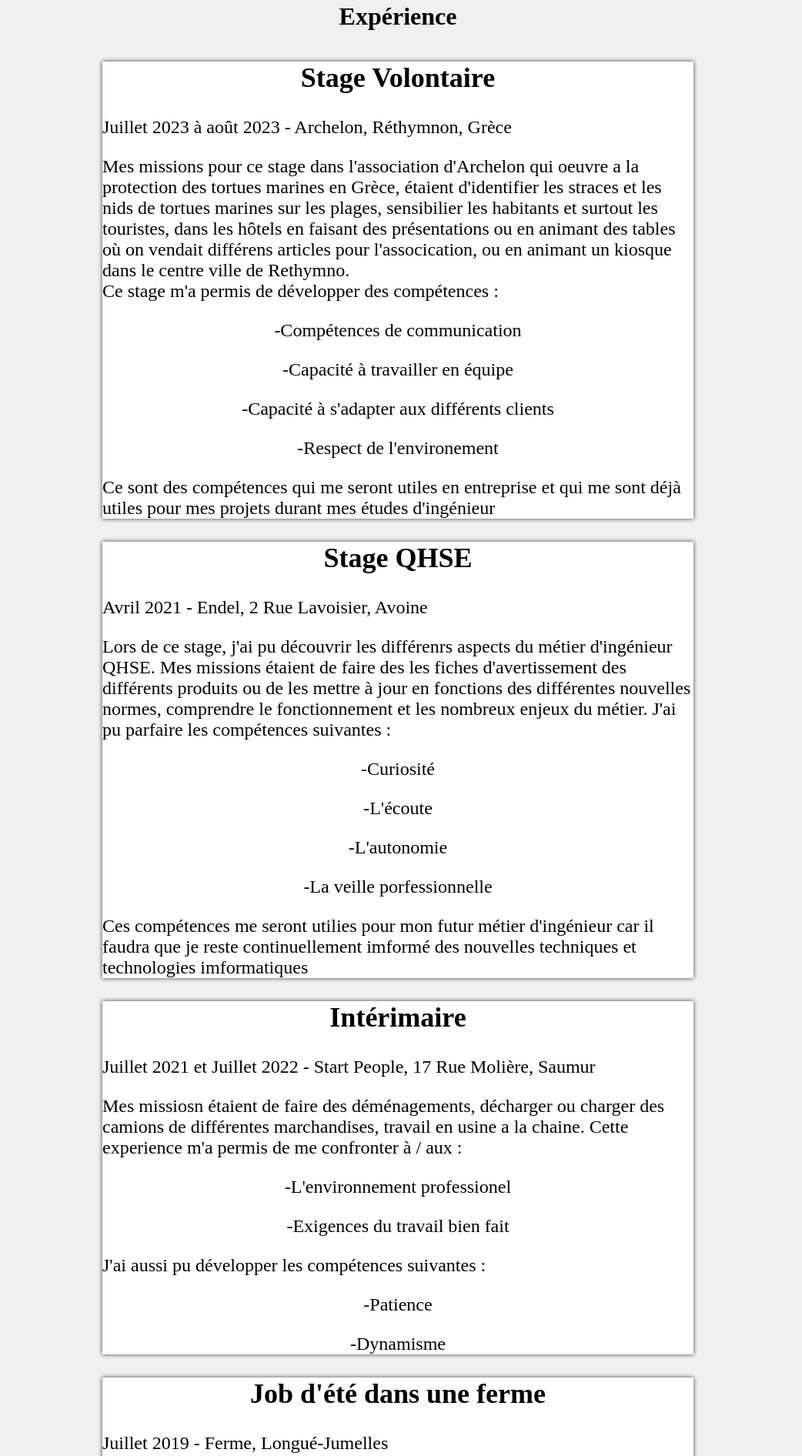
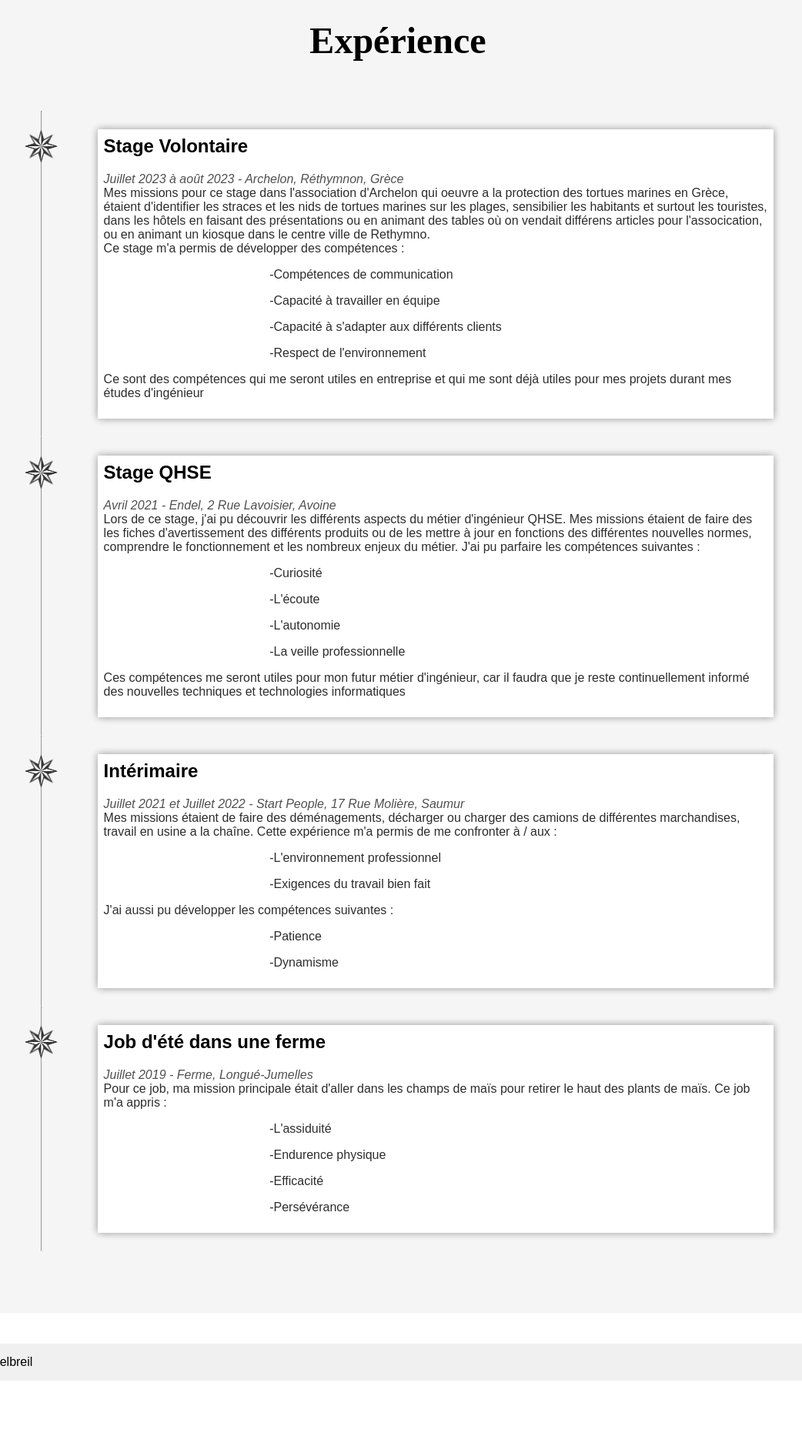
Before and after one commit to Alexquis28/Portfolio, a plain HTML site: page experiences.html in a window 1280 px wide. Shown: the part 106-1998 px from the top of the page at 77% size, without its empty margins (123-1165 px from the left). After the commit the page ends 1900 px from the top, so only its background shows below. Drawn offline with Linux system fonts and the light colour scheme.

Commit message:
maj page expériences

```diff
--- a/StyleSiteWebCV.css
+++ b/StyleSiteWebCV.css
@@ -3,6 +3,7 @@ body {
     padding: 0;
     margin: 0;
 }
+/*----------------------------------Image de fond de ma présentation du site----------------------------------*/
 .container {
     width: 100%;
     background-image: url(Images/ImageFond4.jpg);
@@ -15,6 +16,7 @@ body {
 }
 .bannertext {
     margin-left: 12vw;
+    margin-bottom: 32vh; /*pour ajouster la taille de mon image d'accueil*/
     font-size: 2em;
     color: white;
 }
@@ -25,8 +27,8 @@ body {
     margin-top: 1vh;
 }
 .gifFlecheAccueil {
-    margin-left: 50%;
-    margin-top: 32vh; /*pour ajouster la taille de mon image d'accueil*/
+    margin: auto;
+    display: flex;
 }
 .bouton {
     background-color: transparent;
@@ -37,18 +39,17 @@ body {
     font-size: 0.6em;
     margin-right: 0.8vw;
     text-decoration: none;
-    transition: border-width 50ms;
+    transition: border-color 200ms;
 }
 .bouton:hover {
-    border-width: 0 0 2px 0;
+    border-top-color: transparent;
+    border-left-color: transparent;
+    border-right-color: transparent;
 }
 a:visited {
     color: transparent;
 }
-
-
-
-
+/*----------------------------------Barre de navigation----------------------------------*/
 .barreMenuAccueil {
     position: fixed;
     top: -8vh;
@@ -71,6 +72,7 @@ a:visited {
     justify-content: space-between;
     align-items: center;
     box-shadow: 0 2px 4px rgba(0, 0, 0, 0.2);
+    z-index: 2;
 }
 .nomPrenomStatut {
     margin-left: 5vw;
@@ -97,11 +99,8 @@ li a {
     text-decoration: none;
     font-size: 1.2em;
 }
-
-
-
-
-.presentation {
+/*----------------------------------Présentation première page----------------------------------*/
+#presentation {
     padding-top: 50px;
     padding-bottom: 50px;
     width: 48%;
@@ -109,86 +108,106 @@ li a {
     margin-left: auto;
     margin-right: auto;
 }
-.presentation h1 {
-    font-size: 2.5em;
+#presentation h1 {
+    font-size: 2.6em;
+    margin-bottom: 0;
+    margin-bottom: 0.5vw;
+}
+#presentation h2 {
+    margin-top: 0;
+    font-size: 1.4em;
+    color: rgb(27, 200, 255);
+    font-family: Calibri;
+}
+#presentation hr {
+    border: 1px solid  rgb(150, 150, 150);
+    margin: 5vh auto 10vh auto;
+    width: 40%;
+}
+#presentation p {
+    font-size: 1.3em;
+    font-family: Arial;
+    color: rgb(80, 80, 80);
+}
+/*----------------------------------Expériences----------------------------------*/
+.main {
+    padding: 10vh 10vw;
+    background-color: rgb(245, 245, 245);
+}
+.titreExp {
+    text-align: center;
+    font-size: 1.5em;
+    margin-top: 4vw;
+    margin-bottom: 8vh
+}
+.experiences {
+    margin: 0;
+    padding: 0;
+}
+.experience {
+    margin: 0;
+    width: 100%;
+    display: flex;
+}
+article {
+    width: 90%;
+    padding: 3vh; /*Ajuster ici l'espace entre chaque expérience (attention à vérifier l'aligmement des étoiles)*/
+}
+.ligneLogo {
+    display: flex;
+    width: 10%;
+    justify-content: center;
+}
+.imageLogoExperiences {
+    position: absolute;
+    margin-top: 2.4vh; /*Ajuster ici la hauteur de l'étoile pour chaque expérience*/
+    width: 3.5em;
+    height: auto;
+}
+hr {
+    margin-top: 0;
     margin-bottom: 0;
 }
-.presentation h2 {
+.descriptionExp{
+    padding: 1vh;
+    background-color: white;
+    box-shadow: 1px 1px 10px rgba(0, 0, 0, 0.1),
+                -1px -1px 10px rgba(0, 0, 0, 0.1),
+                1px -1px 10px rgba(0, 0, 0, 0.1),
+                -1px 1px 10px rgba(0, 0, 0, 0.1);
+
+}
+.date {
+    margin-bottom: 0;
+}
+.sansPadTop {
+    margin-top: 0
+    ;
+}
+.descriptionExp h2 {
     margin-top: 0;
-    margin-bottom: 5vh;
-    font-size: 1.5em;
-    color: rgb(27, 200, 255);
-    font-family: "Calibri";
 }
-.presentation p {
-    font-size: 1.3em;
+.descriptionExp p {
+    color: rgb(45, 45, 45);
+}
+.descriptionExp i {
+    color: rgb(80, 80, 80);
+}
+.descriptionExp h2, p {
+    font-family: Arial;
+}
+.l {
+    margin-left: 25%;
 }
 
 
 
 
-.mainExperiences {
-    padding: 10vh 20vw 0 20vw;
-    background-color: rgb(240, 240, 240);
-}
-.experiences {
-    padding-top: 1vh;
-    padding-bottom: 1vh;
-}
-.experiences h1 {
-    text-align: center;
-    margin-bottom: 5vh;
-}
-.experience1 {
-    font-size: 1.5em;
-    background-color: white;
-    box-shadow: 2px 2px 4px rgba(0, 0, 0, 0.2),
-                -2px -2px 4px rgba(0, 0, 0, 0.2),
-                2px -2px 4px rgba(0, 0, 0, 0.2),
-                -2px 2px 4px rgba(0, 0, 0, 0.2);
-}
-.experience1 h2{
-    text-align: center;
-}
-.experience2 {
-    font-size: 1.5em;
-    background-color: white;
-    box-shadow: 2px 2px 4px rgba(0, 0, 0, 0.2),
-                -2px -2px 4px rgba(0, 0, 0, 0.2),
-                2px -2px 4px rgba(0, 0, 0, 0.2),
-                -2px 2px 4px rgba(0, 0, 0, 0.2);
-}
-.experience2 h2{
-    text-align: center;
-}
-.experience3 {
-    font-size: 1.5em;
-    background-color: white;
-    box-shadow: 2px 2px 4px rgba(0, 0, 0, 0.2),
-                -2px -2px 4px rgba(0, 0, 0, 0.2),
-                2px -2px 4px rgba(0, 0, 0, 0.2),
-                -2px 2px 4px rgba(0, 0, 0, 0.2);
-}
-.experience3 h2{
-    text-align: center;
-}
-.experience4 {
-    font-size: 1.5em;
-    background-color: white;
-    box-shadow: 2px 2px 4px rgba(0, 0, 0, 0.2),
-                -2px -2px 4px rgba(0, 0, 0, 0.2),
-                2px -2px 4px rgba(0, 0, 0, 0.2),
-                -2px 2px 4px rgba(0, 0, 0, 0.2);
-}
-.experience4 h2{
-    text-align: center;
-}
-.l {
-    text-align: center;
-}
 
 
 
+
+/*----------------------------------Compétences----------------------------------*/
 .mainCompetences {
     padding: 10vh 20vw 0 20vw;
     background-color: rgb(240, 240, 240);
@@ -209,11 +228,7 @@ li a {
                 2px -2px 4px rgba(0, 0, 0, 0.2),
                 -2px 2px 4px rgba(0, 0, 0, 0.2);
 }
-
-
-
-
-
+/*----------------------------------Formation----------------------------------*/
 .mainFormation {
     padding: 10vh 20vw 0 20vw;
     background-color: rgb(240, 240, 240);
@@ -278,20 +293,16 @@ li a {
 .formation4 p {
     padding-bottom: 1.25vh;
 }
-
-
+/*----------------------------------CV----------------------------------*/
 .CV {
     padding-top: 15vh;
     text-align: center;
 }
-
 .imgCV {
     width: 1200px;
     height: auto;
 }
-
-
-
+/*----------------------------------Footer----------------------------------*/
 .footer {
     margin-top: 5vh;
     background-color: rgb(240, 240, 240);
@@ -308,3 +319,142 @@ li a {
 .footer p {
     margin: 0 0 0 5vw;
 }
+
+
+
+
+
+
+
+
+
+
+
+
+
+
+
+
+
+
+
+
+
+/*---------------------------test--------------------------*/
+
+
+
+
+
+
+/*.principale {
+    padding: 10vh 10vw 0 10vw;
+    background-color: rgb(245, 245, 245);
+}
+.listeexperiences {
+    border: 1px solid red;
+}
+.listeexp {
+    border: 1px solid blue;
+    padding: 0;
+    margin: 0;
+    height: 70vh;
+
+}
+.exp {
+    margin: 0;
+    border: 1px solid black;
+    height: 20vh;
+    display: flex;
+}
+.lignetemps {
+    width: 20%;
+    border: 1px solid black;
+}
+
+.desc {
+    height: 100%;
+    border: 1px solid black;
+}*/
+
+
+
+
+
+
+
+
+
+
+
+
+
+
+
+
+
+
+
+
+
+
+
+
+
+
+
+
+
+/*
+.timeline {
+    position: relative;
+    max-width: 1200px;
+    margin: 50px auto;
+    padding: 20px;
+    background-color: #f5f5f5;
+}
+
+.timeline-step {
+    position: relative;
+    width: 50%;
+    padding: 20px;
+    margin-bottom: 20px;
+    background-color: #fff;
+    box-shadow: 0 4px 6px rgba(0, 0, 0, 0.1);
+}
+
+.timeline::before {
+    content: '';
+    position: absolute;
+    top: 0;
+
+    margin-left: -10px; /* Largeur de la ligne verticale */
+  /*  height: 100%;
+    border-left: 2px solid #ccc; /* Couleur de la ligne verticale */
+/*}
+.timeline-step::after {
+    content: '\2022'; /* Code du caractère pour un point (•) */
+  /*  position: absolute;
+    top: 50%;
+    left: -30px; /* Ajustez la position du point selon vos besoins */
+    /*transform: translateY(-50%);
+    font-size: 20vh; /* Ajustez la taille du point selon vos besoins */
+    /*color: #555; /* Couleur du point */
+/*}
+
+
+.timeline-title {
+    font-size: 18px;
+    font-weight: bold;
+    margin-bottom: 10px;
+}
+
+.timeline-date {
+    font-size: 14px;
+    color: #555;
+}
+
+.timeline-content {
+    font-size: 16px;
+    line-height: 1.6;
+}*/
--- a/experiences.html
+++ b/experiences.html
@@ -23,56 +23,92 @@
                 </ul>
             </nav>
         </div>
-        <div class="mainExperiences">
-            <div class="experiences">
+        <div class="main">
+            <div class="page">
                 <div class="titreExp">
                     <h1>Expérience</h1>
                 </div>
-                <div class="experience1">
-                    <h2>Stage Volontaire</h2>
-                    <p>Juillet 2023 à août 2023 - Archelon, Réthymnon, Grèce</p>
-                    <p>Mes missions pour ce stage dans l'association d'Archelon qui oeuvre a la protection des tortues marines en Grèce, étaient d'identifier les straces et les nids de tortues
+                <div class="textcontent">
+                    <ul class="experiences">
+                        <li class="experience">
+                            <div class="ligneLogo">
+                                <img class="imageLogoExperiences" src="Images/imageLogoExperiences.png">
+                                <hr>
+                            </div>
+                            <article>
+                                <div class="descriptionExp">
+                                    <h2 class="pointTimeLine">Stage Volontaire</h2>
+                                    <p class="date"><i>Juillet 2023 à août 2023 - Archelon, Réthymnon, Grèce</i></p>
+                                    <p class="sansPadTop">Mes missions pour ce stage dans l'association d'Archelon qui oeuvre a la protection des tortues marines en Grèce, étaient d'identifier les straces et les nids de tortues
                                         marines sur les plages, sensibilier les habitants et surtout les touristes, dans les hôtels en faisant des présentations ou en animant des tables où on vendait différens
                                         articles pour l'assocication, ou en animant un kiosque dans le centre ville de Rethymno.<br>
                                         Ce stage m'a permis de développer des compétences : </p>
                                     <p class="l">-Compétences de communication</p>
                                     <p class="l">-Capacité à travailler en équipe</p>
                                     <p class="l">-Capacité à s'adapter aux différents clients</p>
-                    <p class="l">-Respect de l'environement</p>
+                                    <p class="l">-Respect de l'environnement</p>
                                     <p>Ce sont des compétences qui me seront utiles en entreprise et qui me sont déjà utiles pour mes projets durant mes études d'ingénieur</p>
                                 </div>
-                <div class="experience2">
-                    <h2>Stage QHSE</h2>
-                    <p>Avril 2021 - Endel, 2 Rue Lavoisier, Avoine</p>
-                    <p>Lors de ce stage, j'ai pu découvrir les différenrs aspects du métier d'ingénieur QHSE. Mes missions étaient de faire des les fiches d'avertissement des différents produits
+                            </article>
+                        </li>
+                        <li class="experience">
+                            <div class="ligneLogo">
+                                <img class="imageLogoExperiences" src="Images/imageLogoExperiences.png">
+                                <hr>
+                            </div>
+                            <article>
+                                <div class="descriptionExp">
+                                    <h2 class="pointTimeLine">Stage QHSE</h2>
+                                    <p class="date"><i>Avril 2021 - Endel, 2 Rue Lavoisier, Avoine</i></p>
+                                    <p class="sansPadTop">Lors de ce stage, j'ai pu découvrir les différents aspects du métier d'ingénieur QHSE. Mes missions étaient de faire des les fiches d'avertissement des différents produits
                                         ou de les mettre à jour en fonctions des différentes nouvelles normes, comprendre le fonctionnement et les nombreux enjeux du métier.
                                         J'ai pu parfaire les compétences suivantes : </p>
                                     <p class="l">-Curiosité</p>
                                     <p class="l">-L'écoute</p>
                                     <p class="l">-L'autonomie</p>
-                    <p class="l">-La veille porfessionnelle</p>
-                    <p>Ces compétences me seront utilies pour mon futur métier d'ingénieur car il faudra que je reste continuellement imformé
-                        des nouvelles techniques et technologies imformatiques</p>
+                                    <p class="l">-La veille professionnelle</p>
+                                    <p>Ces compétences me seront utiles pour mon futur métier d'ingénieur, car il faudra que je reste continuellement informé
+                                        des nouvelles techniques et technologies informatiques</p>
                                 </div>
-                <div class="experience3">
-                    <h2>Intérimaire</h2>
-                    <p>Juillet 2021 et Juillet 2022 - Start People, 17 Rue Molière, Saumur</p>
-                    <p>Mes missiosn étaient de faire des déménagements, décharger ou charger des camions de différentes marchandises, travail en usine a la chaine. Cette experience
+                            </article>
+                        </li>
+                        <li class="experience">
+                            <div class="ligneLogo">
+                                <img class="imageLogoExperiences" src="Images/imageLogoExperiences.png">
+                                <hr>
+                            </div>
+                            <article>
+                                <div class="descriptionExp">
+                                    <h2 class="pointTimeLine">Intérimaire</h2>
+                                    <p class="date"><i>Juillet 2021 et Juillet 2022 - Start People, 17 Rue Molière, Saumur</i></p>
+                                    <p class="sansPadTop">Mes missions étaient de faire des déménagements, décharger ou charger des camions de différentes marchandises, travail en usine a la chaîne. Cette expérience
                                         m'a permis de me confronter à / aux :</p>
-                    <p class="l">-L'environnement professionel</p>
+                                    <p class="l">-L'environnement professionnel</p>
                                     <p class="l">-Exigences du travail bien fait</p>
                                     <p>J'ai aussi pu développer les compétences suivantes :</p>
                                     <p class="l">-Patience</p>
                                     <p class="l">-Dynamisme</p>
                                 </div>
-                <div class="experience4">
-                    <h2>Job d'été dans une ferme</h2>
-                    <p>Juillet 2019 - Ferme, Longué-Jumelles</p>
-                    <p>Pour ce job,  ma mission principale était d'aller dans les champs de maïs pour retirer le haut des plans de maïs. Ce job ma appris :</p>
+                            </article>
+                        </li>
+                        <li class="experience">
+                            <div class="ligneLogo">
+                                <img class="imageLogoExperiences" src="Images/imageLogoExperiences.png">
+                                <hr>
+                            </div>
+                            <article>
+                                <div class="descriptionExp">
+                                    <h2 class="pointTimeLine">Job d'été dans une ferme</h2>
+                                    <p class="date"><i>Juillet 2019 - Ferme, Longué-Jumelles</i></p>
+                                    <p class="sansPadTop">Pour ce job,  ma mission principale était d'aller dans les champs de maïs pour retirer le haut des plants de maïs. Ce job m'a appris :</p>
                                     <p class="l">-L'assiduité</p>
                                     <p class="l">-Endurence physique</p>
                                     <p class="l">-Efficacité</p>
-                    <p class="l">-Perséverance</p>
+                                    <p class="l">-Persévérance</p>
+                                </div>
+                            </article>
+                        </li>
+                    </ul>
                 </div>
             </div>
         </div>
```
Also changed, not shown: Contact.html (+2 -1 lines), animationsIndex.js (+24 -0 lines), index.html (+5 -4 lines), mesCompetences.html (+3 -3 lines), Images/imageFondPage.jpeg (deleted), Images/imageLogoExperiences.png (added). Lines whose indentation alone changed are shown as unchanged.
